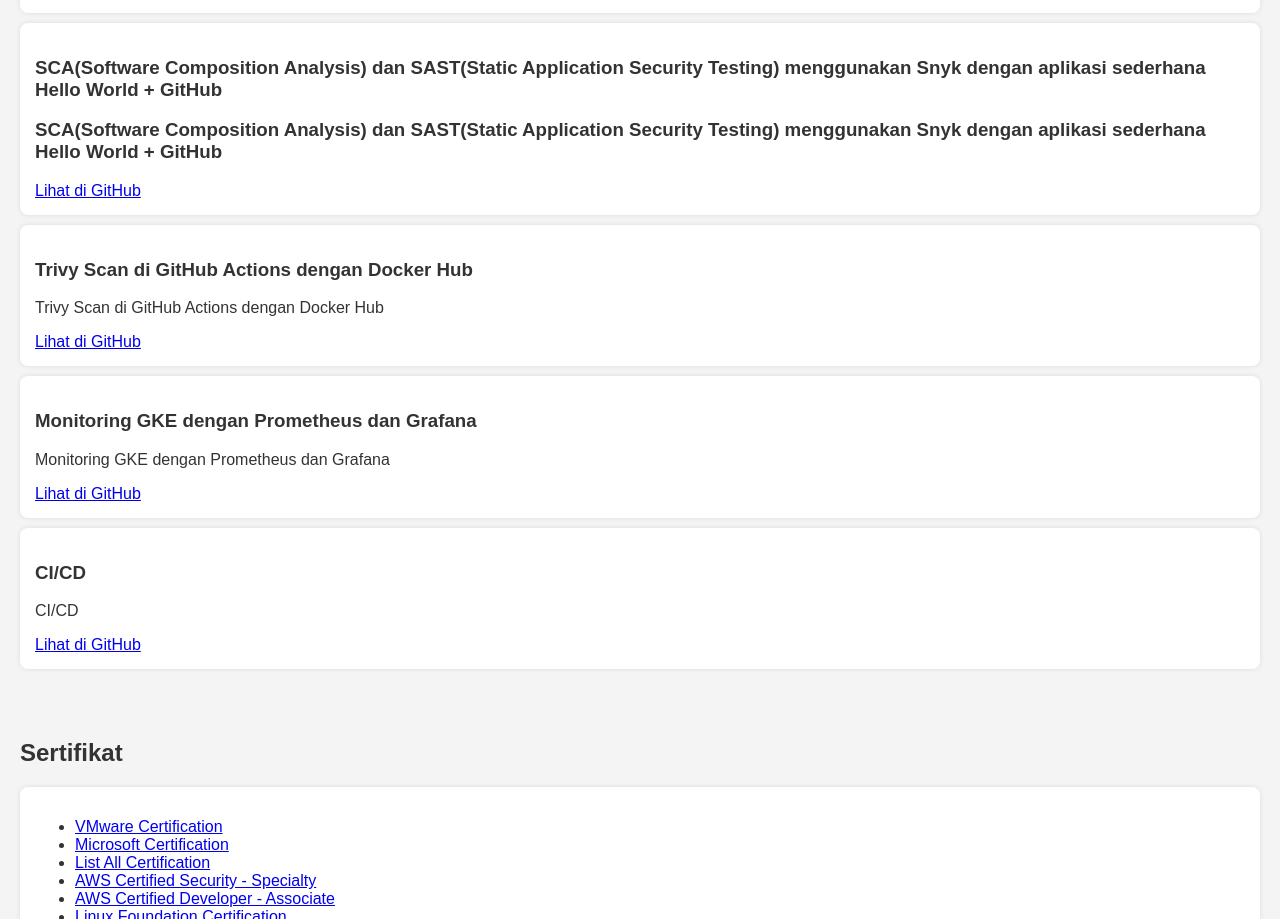
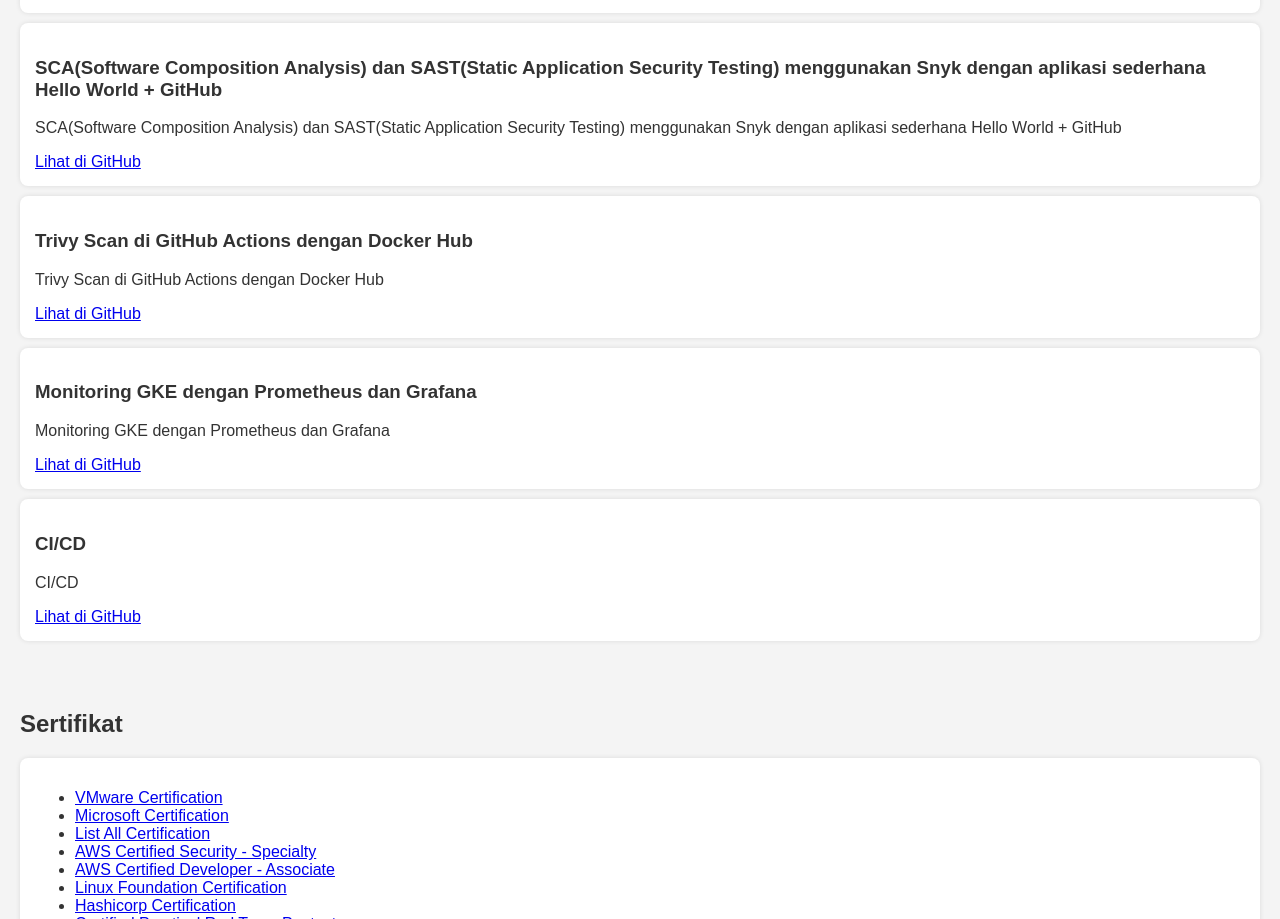
Before and after one commit to andonebekasi/andipangeran.github.io, a plain HTML site: page index.html in a window 1280 px wide. Shown: the part 927-1846 px from the top of the page. Drawn offline with Linux system fonts and the light colour scheme.

Commit message:
Update index.html

```diff
--- a/index.html
+++ b/index.html
@@ -87,7 +87,7 @@
     </div>
     <div class="card">
       <h3>SCA(Software Composition Analysis) dan SAST(Static Application Security Testing) menggunakan Snyk dengan aplikasi sederhana Hello World + GitHub</h3>
-      <h3>SCA(Software Composition Analysis) dan SAST(Static Application Security Testing) menggunakan Snyk dengan aplikasi sederhana Hello World + GitHub</h3>
+      <p>SCA(Software Composition Analysis) dan SAST(Static Application Security Testing) menggunakan Snyk dengan aplikasi sederhana Hello World + GitHub</p>
       <a href="https://docs.google.com/document/d/14g4Wx-VSndaENv0Rc9Wh6s3WxbALIzHWss0nkkdflLA/edit?tab=t.0" target="_blank">Lihat di GitHub</a>
     </div>
     <div class="card">
```
